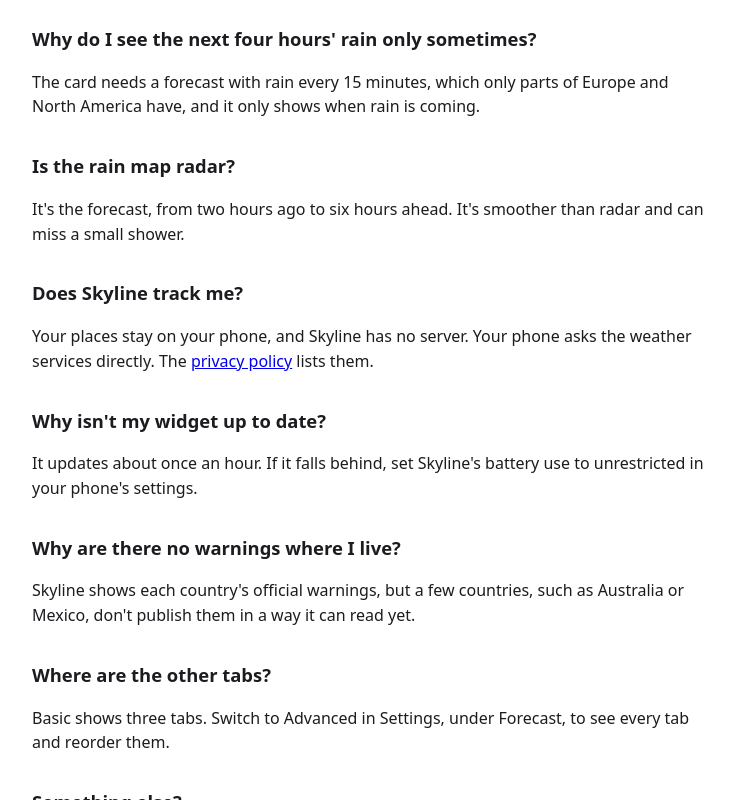
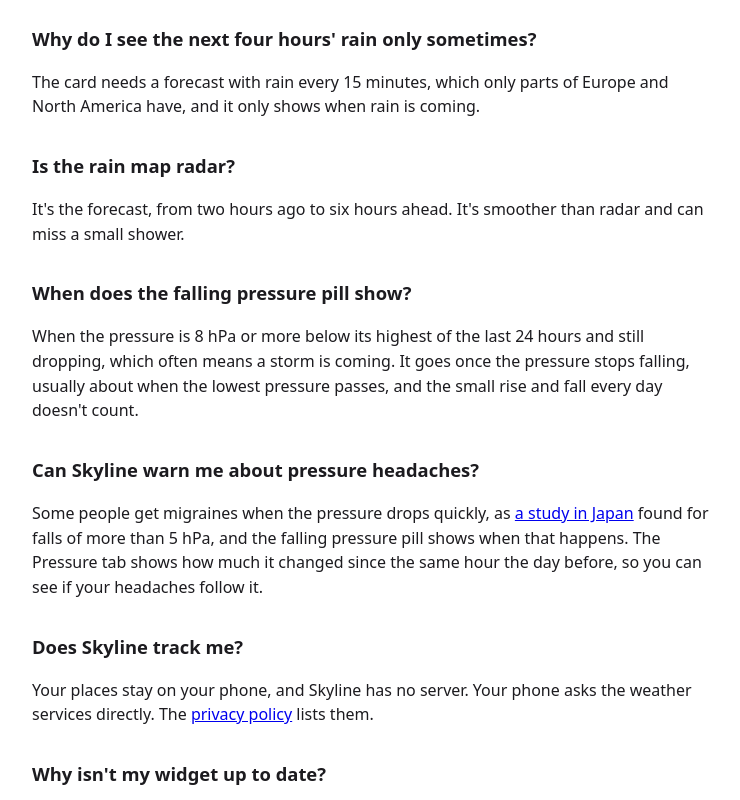
Before and after one commit to arrufat/skyline, a plain HTML site: page faq.html in a window 1280 px wide. Shown: the part 534-1334 px from the top of the page, without its empty margins (268-1008 px from the left). Drawn offline with Linux system fonts and the light colour scheme.

Commit message:
Answer when the falling pressure pill shows and how it relates to headaches

```diff
--- a/faq.html
+++ b/faq.html
@@ -30,6 +30,12 @@
 <h2>Is the rain map radar?</h2>
 <p>It's the forecast, from two hours ago to six hours ahead. It's smoother than radar and can miss a small shower.</p>
 
+<h2>When does the falling pressure pill show?</h2>
+<p>When the pressure is 8 hPa or more below its highest of the last 24 hours and still dropping, which often means a storm is coming. It goes once the pressure stops falling, usually about when the lowest pressure passes, and the small rise and fall every day doesn't count.</p>
+
+<h2>Can Skyline warn me about pressure headaches?</h2>
+<p>Some people get migraines when the pressure drops quickly, as <a href="https://www.jstage.jst.go.jp/article/internalmedicine/50/18/50_18_1923/_article/-char/en/">a study in Japan</a> found for falls of more than 5 hPa, and the falling pressure pill shows when that happens. The Pressure tab shows how much it changed since the same hour the day before, so you can see if your headaches follow it.</p>
+
 <h2>Does Skyline track me?</h2>
 <p>Your places stay on your phone, and Skyline has no server. Your phone asks the weather services directly. The <a href="privacy.html">privacy policy</a> lists them.</p>
 
```
